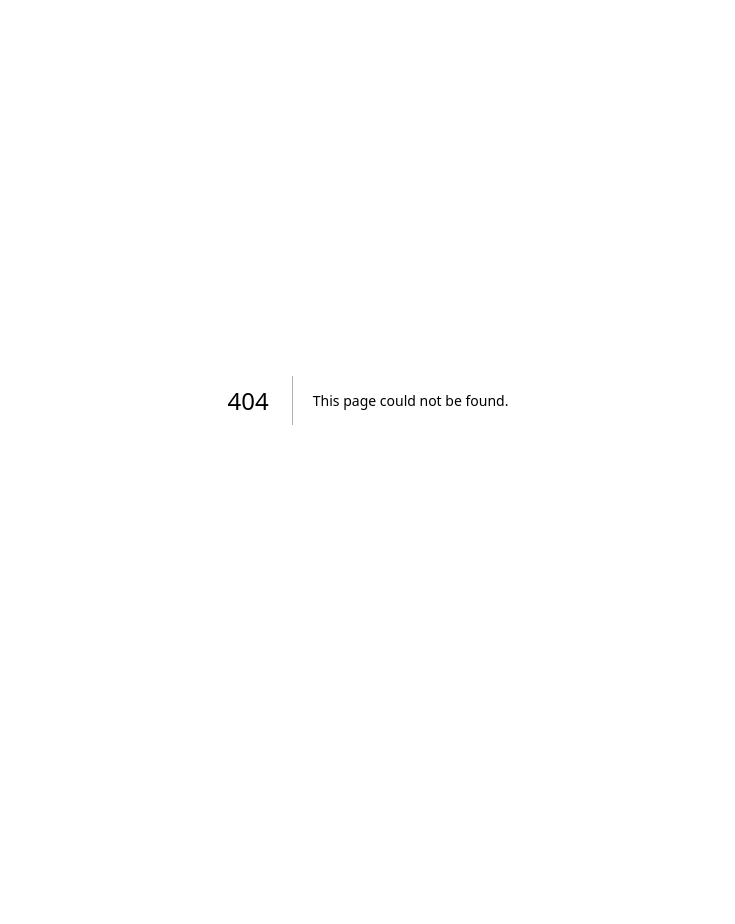
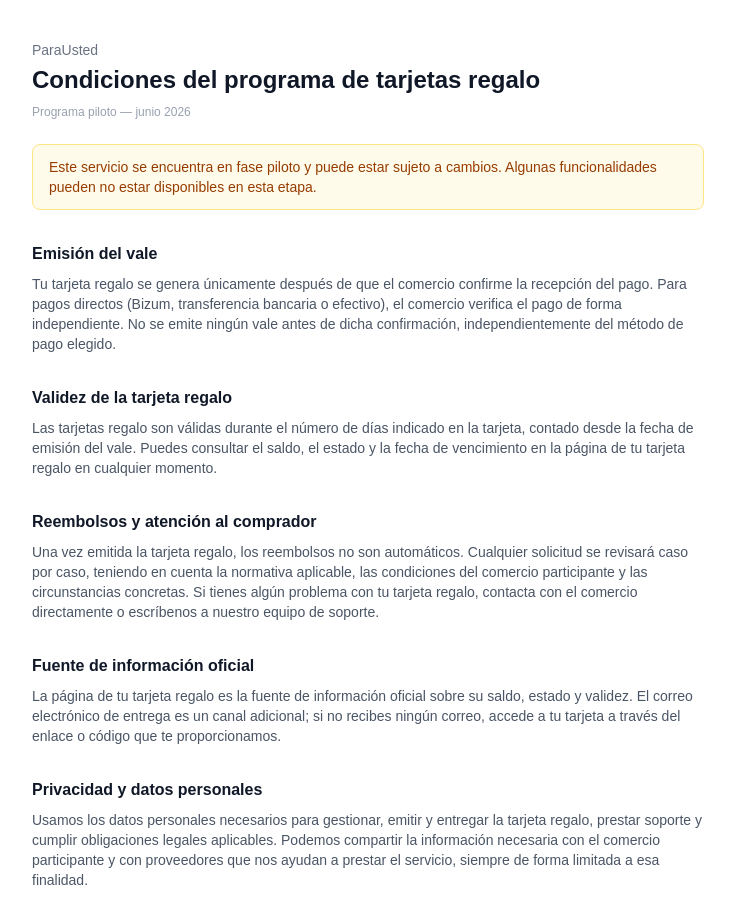
Before and after one commit to manojgeetcentraleurope/parausted, a Next.js app: page /1/legal in a window 1280 px wide. Before the commit this address had no page. Shown: the top 924 px of the page, without its empty margins (272-1007 px from the left). Before the commit the page ends 800 px from the top, so only its background shows below. Built offline with nearby package versions, Linux system fonts and the light colour scheme.

Commit message:
feat(pilot): add legal copy and tourist purchase polish

```diff
--- /dev/null
+++ b/src/app/[locale]/legal/page.tsx
@@ -0,0 +1,159 @@
+import type { Metadata } from 'next';
+
+import { DEFAULT_LOCALE, SUPPORTED_LOCALES, isSupportedLocale } from '@/lib/i18n/config';
+import type { Locale } from '@/lib/i18n/config';
+import { getCanonicalUrl, getAlternateLanguageUrls } from '@/lib/seo/metadata';
+
+// ---------------------------------------------------------------------------
+// Types
+// ---------------------------------------------------------------------------
+
+type LegalPageProps = {
+  params: Promise<{ locale: string }>;
+};
+
+type LegalSection = {
+  heading: string;
+  body: string;
+};
+
+type LegalCopy = {
+  metaTitle: string;
+  metaDescription: string;
+  pageTitle: string;
+  lastUpdated: string;
+  pilotNotice: string;
+  sections: LegalSection[];
+};
+
+// ---------------------------------------------------------------------------
+// Inline copy
+// ---------------------------------------------------------------------------
+
+const PAGE_COPY: Record<Locale, LegalCopy> = {
+  es: {
+    metaTitle: 'Condiciones del programa | ParaUsted',
+    metaDescription:
+      'Condiciones de uso, validez de tarjetas regalo, política de reembolso y privacidad del programa ParaUsted.',
+    pageTitle: 'Condiciones del programa de tarjetas regalo',
+    lastUpdated: 'Programa piloto — junio 2026',
+    pilotNotice:
+      'Este servicio se encuentra en fase piloto y puede estar sujeto a cambios. Algunas funcionalidades pueden no estar disponibles en esta etapa.',
+    sections: [
+      {
+        heading: 'Emisión del vale',
+        body: 'Tu tarjeta regalo se genera únicamente después de que el comercio confirme la recepción del pago. Para pagos directos (Bizum, transferencia bancaria o efectivo), el comercio verifica el pago de forma independiente. No se emite ningún vale antes de dicha confirmación, independientemente del método de pago elegido.',
+      },
+      {
+        heading: 'Validez de la tarjeta regalo',
+        body: 'Las tarjetas regalo son válidas durante el número de días indicado en la tarjeta, contado desde la fecha de emisión del vale. Puedes consultar el saldo, el estado y la fecha de vencimiento en la página de tu tarjeta regalo en cualquier momento.',
+      },
+      {
+        heading: 'Reembolsos y atención al comprador',
+        body: 'Una vez emitida la tarjeta regalo, los reembolsos no son automáticos. Cualquier solicitud se revisará caso por caso, teniendo en cuenta la normativa aplicable, las condiciones del comercio participante y las circunstancias concretas. Si tienes algún problema con tu tarjeta regalo, contacta con el comercio directamente o escríbenos a nuestro equipo de soporte.',
+      },
+      {
+        heading: 'Fuente de información oficial',
+        body: 'La página de tu tarjeta regalo es la fuente de información oficial sobre su saldo, estado y validez. El correo electrónico de entrega es un canal adicional; si no recibes ningún correo, accede a tu tarjeta a través del enlace o código que te proporcionamos.',
+      },
+      {
+        heading: 'Privacidad y datos personales',
+        body: 'Usamos los datos personales necesarios para gestionar, emitir y entregar la tarjeta regalo, prestar soporte y cumplir obligaciones legales aplicables. Podemos compartir la información necesaria con el comercio participante y con proveedores que nos ayudan a prestar el servicio, siempre de forma limitada a esa finalidad.',
+      },
+    ],
+  },
+  en: {
+    metaTitle: 'Programme terms and policy | ParaUsted',
+    metaDescription:
+      'Gift card validity, refund policy, privacy summary and programme terms for ParaUsted.',
+    pageTitle: 'Gift card programme terms, validity and refund policy',
+    lastUpdated: 'Pilot programme — June 2026',
+    pilotNotice:
+      'This service is in a pilot phase and may be subject to changes. Some features may not be available at this stage.',
+    sections: [
+      {
+        heading: 'Voucher issuance',
+        body: 'Your gift card is generated only after the merchant confirms receipt of payment. For direct payments (Bizum, bank transfer or cash), the merchant verifies payment independently. No voucher is issued before payment confirmation, regardless of the payment method chosen.',
+      },
+      {
+        heading: 'Gift card validity',
+        body: 'Gift cards are valid for the number of days shown on the card, counted from the date of issuance. You can check the balance, status and expiry date on your gift card page at any time.',
+      },
+      {
+        heading: 'Refunds and buyer support',
+        body: 'Once a gift card has been issued, refunds are not automatic. Any request will be reviewed case by case, taking into account applicable law, the participating merchant conditions and the specific circumstances. If you have a problem with your gift card, please contact the merchant directly or reach our support team.',
+      },
+      {
+        heading: 'Authoritative source of information',
+        body: 'Your gift card page is the authoritative source of information about your card\'s balance, status and validity. Email delivery is an additional channel; if you do not receive an email, access your card using the link or code we provided.',
+      },
+      {
+        heading: 'Privacy and personal data',
+        body: 'We use the personal data needed to manage, issue and deliver the gift card, provide support and comply with applicable legal obligations. We may share necessary information with the participating merchant and service providers that help us provide the service, limited to that purpose.',
+      },
+    ],
+  },
+};
+
+// ---------------------------------------------------------------------------
+// Static params
+// ---------------------------------------------------------------------------
+
+export function generateStaticParams(): Array<{ locale: string }> {
+  return SUPPORTED_LOCALES.map((locale) => ({ locale }));
+}
+
+// ---------------------------------------------------------------------------
+// Metadata
+// ---------------------------------------------------------------------------
+
+export async function generateMetadata({ params }: LegalPageProps): Promise<Metadata> {
+  const { locale: rawLocale } = await params;
+  const locale = isSupportedLocale(rawLocale) ? rawLocale : DEFAULT_LOCALE;
+  const copy = PAGE_COPY[locale];
+
+  return {
+    title: copy.metaTitle,
+    description: copy.metaDescription,
+    alternates: {
+      canonical: getCanonicalUrl('/legal', locale),
+      languages: getAlternateLanguageUrls('/legal'),
+    },
+    robots: { index: false, follow: false },
+  };
+}
+
+// ---------------------------------------------------------------------------
+// Page
+// ---------------------------------------------------------------------------
+
+export default async function LegalPage({ params }: LegalPageProps) {
+  const { locale: rawLocale } = await params;
+  const locale = isSupportedLocale(rawLocale) ? rawLocale : DEFAULT_LOCALE;
+  const copy = PAGE_COPY[locale];
+
+  return (
+    <main className="min-h-screen bg-white px-4 py-10 sm:px-6 lg:px-8">
+      <div className="mx-auto max-w-2xl">
+        <p className="text-sm font-medium text-gray-500">ParaUsted</p>
+        <h1 className="mt-1 text-2xl font-bold text-gray-900">{copy.pageTitle}</h1>
+        <p className="mt-2 text-xs text-gray-400">{copy.lastUpdated}</p>
+
+        {/* Pilot notice */}
+        <div className="mt-6 rounded-lg border border-amber-200 bg-amber-50 px-4 py-3 text-sm text-amber-800">
+          {copy.pilotNotice}
+        </div>
+
+        {/* Sections */}
+        <div className="mt-8 space-y-8">
+          {copy.sections.map((section) => (
+            <section key={section.heading}>
+              <h2 className="text-base font-semibold text-gray-900">{section.heading}</h2>
+              <p className="mt-2 text-sm text-gray-600">{section.body}</p>
+            </section>
+          ))}
+        </div>
+      </div>
+    </main>
+  );
+}
--- a/src/app/[locale]/m/[slug]/gift-cards/[giftCardId]/purchase-form.tsx
+++ b/src/app/[locale]/m/[slug]/gift-cards/[giftCardId]/purchase-form.tsx
@@ -1,6 +1,6 @@
 'use client';
 
-import { useActionState, useEffect } from 'react';
+import { useActionState, useEffect, useState } from 'react';
 import Link from 'next/link';
 
 import type { Locale } from '@/lib/i18n/config';
@@ -107,6 +107,8 @@ type Copy = {
   checkoutReadyTitle: string;
   checkoutReadyMessage: string;
   checkoutReadyLinkLabel: string;
+  legalDisclosure: string;
+  legalLinkLabel: string;
 };
 
 const COPY: Record<Locale, Copy> = {
@@ -190,6 +192,8 @@ const COPY: Record<Locale, Copy> = {
     checkoutReadyMessage:
       'Tu pago con tarjeta se ha confirmado y tu tarjeta regalo se ha emitido.',
     checkoutReadyLinkLabel: 'Ver tarjeta regalo',
+    legalDisclosure: 'Esta tarjeta se emitirá solo tras confirmar el pago. Consulta nuestra',
+    legalLinkLabel: 'política de validez y reembolso',
   },
   en: {
     backLabel: 'Back',
@@ -247,7 +251,7 @@ const COPY: Record<Locale, Copy> = {
     nextStepsLabel: 'Next steps',
     paymentInstructions: {
       bizum_direct: (phone, code) =>
-        `Send ${COPY.en.amountLabel} via Bizum to ${phone}. Include code ${code} in the payment concept.`,
+        `Send ${COPY.en.amountLabel} via Bizum to ${phone}. Include code ${code} as the payment reference.`,
       bank_transfer: (iban, code) =>
         `Transfer to IBAN ${iban}. Include code ${code} in the payment reference.`,
       cash: (code) =>
@@ -271,6 +275,8 @@ const COPY: Record<Locale, Copy> = {
     checkoutReadyMessage:
       'Your card payment was confirmed and your gift card has been issued.',
     checkoutReadyLinkLabel: 'View gift card',
+    legalDisclosure: 'Your gift card is issued only after payment is confirmed. Read our',
+    legalLinkLabel: 'validity and refund policy',
   },
 };
 
@@ -403,6 +409,7 @@ export function PurchaseForm({
 
   const initialState: PurchaseActionState = null;
   const [state, formAction, isPending] = useActionState(boundAction, initialState);
+  const [messageLength, setMessageLength] = useState(0);
 
   // Redirect to Stripe Checkout when action returns a checkout URL.
   // useEffect must be called before any conditional returns (Rules of Hooks).
@@ -733,10 +740,11 @@ export function PurchaseForm({
                 ]
                   .filter(Boolean)
                   .join(' ') || undefined}
+                onChange={(e) => setMessageLength(e.target.value.length)}
                 className={`${getFieldError(state, 'personalMessage') ? inputErrorClassName : inputClassName} min-h-28 resize-y`}
               />
               <p id="personalMessage-count" className={helperClassName} aria-live="polite">
-                {copy.charCount(0, 500)}
+                {copy.charCount(messageLength, 500)}
               </p>
               {getFieldError(state, 'personalMessage') && (
                 <p id="personalMessage-error" role="alert" className={errorClassName}>
@@ -819,6 +827,20 @@ export function PurchaseForm({
           </div>
         </section>
 
+        {/* ── Pre-submit disclosure ── */}
+        <p className="text-xs text-slate-500">
+          {copy.legalDisclosure}{' '}
+          <Link
+            href={`/${locale}/legal`}
+            className="underline hover:text-slate-700"
+            target="_blank"
+            rel="noopener noreferrer"
+          >
+            {copy.legalLinkLabel}
+          </Link>
+          .
+        </p>
+
         {/* ── Consent ── */}
         <div className="flex items-start gap-3">
           <input
--- a/src/app/[locale]/m/[slug]/page.tsx
+++ b/src/app/[locale]/m/[slug]/page.tsx
@@ -78,6 +78,15 @@ const CARD_TYPE_LABEL: Record<GiftCardType, Record<Locale, string>> = {
   fixed_value: { es: 'Valor fijo', en: 'Fixed value' },
   custom_value: { es: 'Valor personalizado', en: 'Custom value' },
   service: { es: 'Servicio', en: 'Service' },
+};
+
+const CATEGORY_LABEL: Record<string, Record<Locale, string>> = {
+  barber: { es: 'Barbería', en: 'Barber' },
+  restaurant: { es: 'Restaurante', en: 'Restaurant' },
+  tour: { es: 'Tours y experiencias', en: 'Tours & Experiences' },
+  gym: { es: 'Gimnasio', en: 'Gym' },
+  school: { es: 'Academia', en: 'School' },
+  other: { es: 'Otro', en: 'Other' },
 };
 
 const OG_LOCALE: Record<Locale, string> = {
@@ -224,7 +233,7 @@ export default async function MerchantPublicPage({ params }: MerchantPageProps)
         )}
 
         <div className="mt-4 flex flex-wrap items-center gap-4 text-sm text-gray-500">
-          <span>{merchant.category}</span>
+          <span>{CATEGORY_LABEL[merchant.category]?.[locale] ?? merchant.category}</span>
           <span>{merchant.city}</span>
           {merchant.website_url !== null && (
             <a
```
